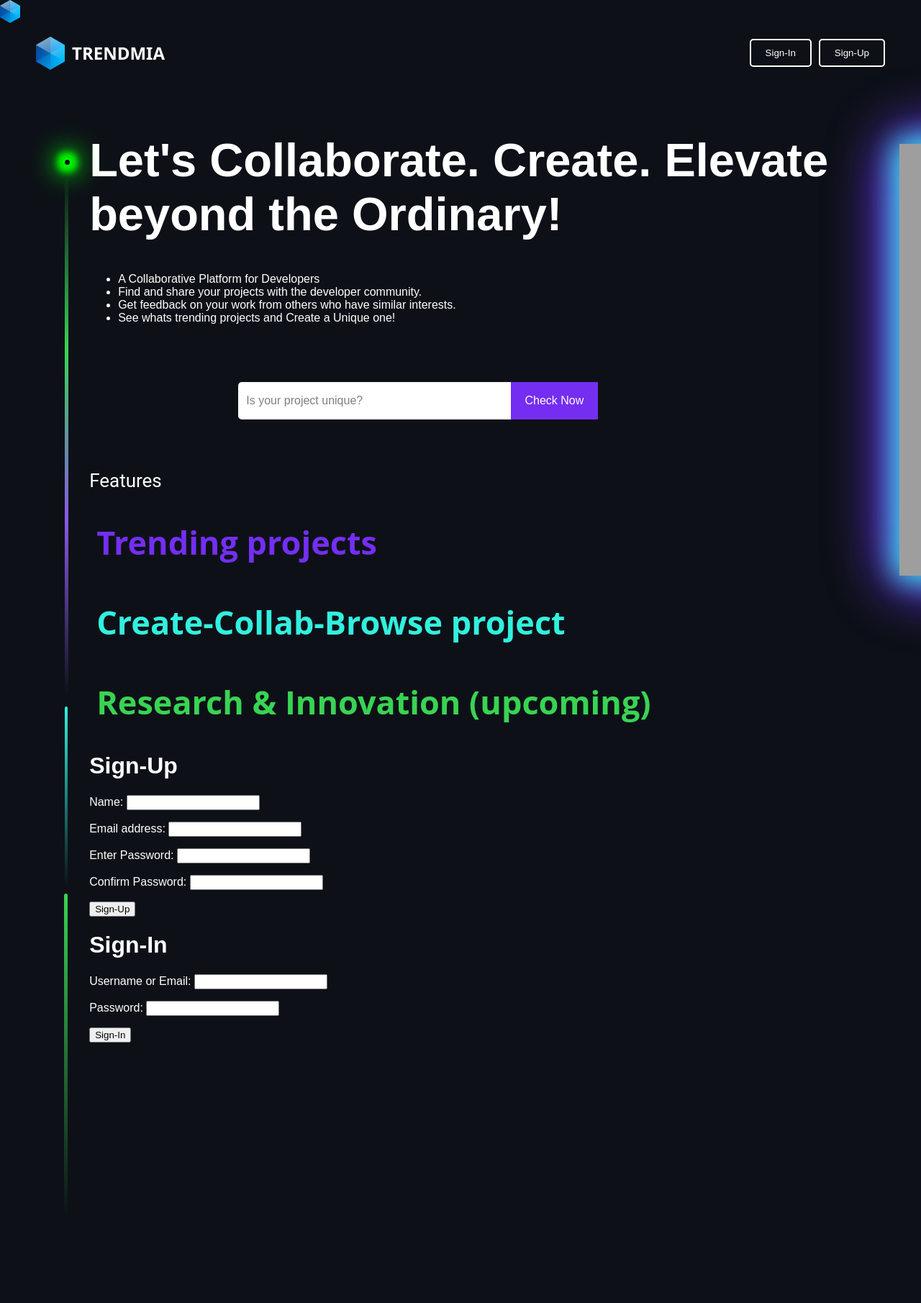
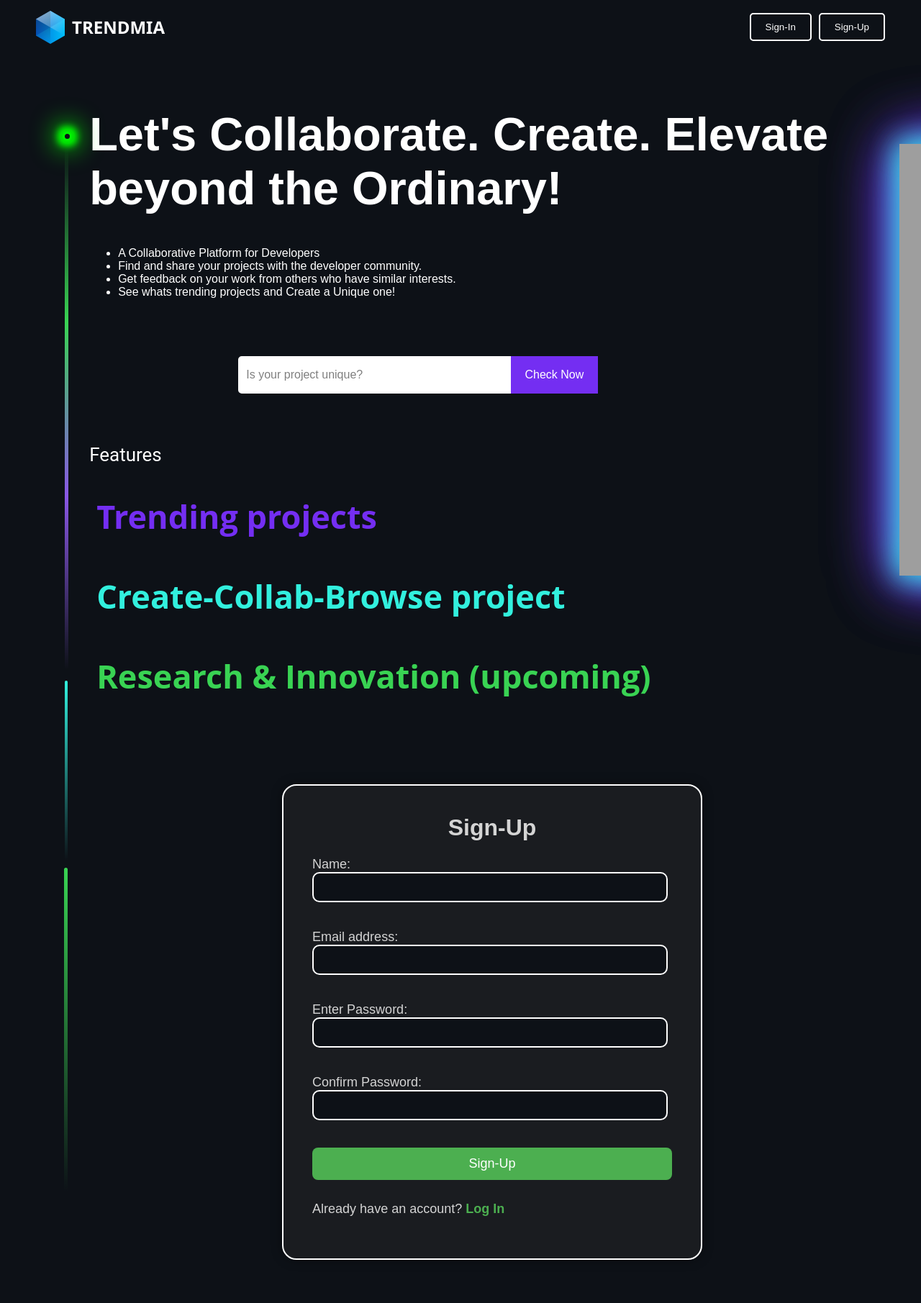
Before and after one commit to therishiagarwal/trendmia, a Django app: page / in a window 1280 px wide; the page is wider, and only the part inside the window is pictured. Shown: that part at 72% size. Before the commit the page ends 1663 px from the top of that part, so only its background shows below. Run offline with Django 4.2, Linux system fonts and the light colour scheme; grey boxes are pictures that could not be loaded.

Commit message:
made changes ti sign-up and sing-in

```diff
--- a/static/dist/css/indexStyle.css
+++ b/static/dist/css/indexStyle.css
@@ -1,3 +1,4 @@
+/* static\dist\css\indexStyle.css */
 /* style.css  */
 
 body {
@@ -15,13 +16,17 @@ body {
 }
 
 .circular-wheel {
-    width: 7px; /* Adjust size as needed */
-    height: 7px; /* Adjust size as needed */
+  width: 7px;
+  /* Adjust size as needed */
+  height: 7px;
+  /* Adjust size as needed */
   background-color: transparent;
   border-radius: 50%;
-    margin: -20px auto; /* Adjust margin as needed */
+  margin: -20px auto;
+  /* Adjust margin as needed */
   position: relative;
-    box-shadow: 0 0 10px 10px #00ff00; /* Neon green glow effect */
+  box-shadow: 0 0 10px 10px #00ff00;
+  /* Neon green glow effect */
 }
 
 .circular-wheel::before {
@@ -31,17 +36,22 @@ body {
   left: -5px;
   right: -5px;
   bottom: -5px;
-    border: 2px ; /* Adjust border width and color as needed */
+  border: 2px;
+  /* Adjust border width and color as needed */
   border-radius: 50%;
-    animation: neon 1.5s infinite alternate; /* Neon animation effect */
+  animation: neon 1.5s infinite alternate;
+  /* Neon animation effect */
 }
 
 @keyframes neon {
   0% {
-      box-shadow: 0 0 3px 3px #00ff00; /* Initial glow */
+    box-shadow: 0 0 3px 3px #00ff00;
+    /* Initial glow */
   }
+
   100% {
-      box-shadow: 0 0 50px 10px #00ff00; /* Intense glow */
+    box-shadow: 0 0 50px 10px #00ff00;
+    /* Intense glow */
   }
 }
 
@@ -50,12 +60,10 @@ body {
   margin-top: 130px;
   height: 725px;
   width: 5px;
-    background: linear-gradient(
-        rgba(57, 211, 83, 0),
+  background: linear-gradient(rgba(57, 211, 83, 0),
       #39d353,
       #8957e5,
-        rgba(57, 211, 83, 0)
-    );
+      rgba(57, 211, 83, 0));
   border-radius: 10px;
 }
 
@@ -65,8 +73,7 @@ body {
   margin-left: -5px;
   height: 250px;
   width: 7px;
-  background: linear-gradient( #32F0DE,rgba(50, 240, 222, 0)
-  );
+  background: linear-gradient(#32F0DE, rgba(50, 240, 222, 0));
   border-radius: 10px;
 }
 
@@ -76,10 +83,8 @@ body {
   margin-left: -5px;
   height: 450px;
   width: 8px;
-  background: linear-gradient(
-      #39d353,
-      rgba(57, 211, 83, 0)
-  );
+  background: linear-gradient(#39d353,
+      rgba(57, 211, 83, 0));
   border-radius: 10px;
 }
 
@@ -90,11 +95,13 @@ body {
   left: 1250px;
   z-index: -1;
   /* Ensure the image stays behind other content */
-  width: 600px; /* Adjust width as needed */
-  height: 600px; /* Adjust height as needed */
+  width: 600px;
+  /* Adjust width as needed */
+  height: 600px;
+  /* Adjust height as needed */
   filter:
-    drop-shadow(0 0 20px #32F0DE)
-    drop-shadow(0 0 40px #6932F0); /* Neon gradient glow effect using image shape */
+    drop-shadow(0 0 20px #32F0DE) drop-shadow(0 0 40px #6932F0);
+  /* Neon gradient glow effect using image shape */
 }
 
 .blob-image::before {
@@ -105,17 +112,22 @@ body {
   bottom: -20px;
   left: -20px;
   /* Adjust the box-shadow to create the desired neon shadow effect */
-  box-shadow: 0 0 30px 20px #32F0DE, 0 0 40px 30px #6932F0; /* Neon shadow */
-  animation: neon-shadow 1.5s infinite alternate; /* Neon shadow animation */
+  box-shadow: 0 0 30px 20px #32F0DE, 0 0 40px 30px #6932F0;
+  /* Neon shadow */
+  animation: neon-shadow 1.5s infinite alternate;
+  /* Neon shadow animation */
 }
 
 @keyframes neon-shadow {
   0% {
     /* Adjust the box-shadow for the initial glow */
-    box-shadow: 0 0 30px 20px #32F0DE, 0 0 40px 30px #6932F0; /* Initial glow */
+    box-shadow: 0 0 30px 20px #32F0DE, 0 0 40px 30px #6932F0;
+    /* Initial glow */
   }
+
   100% {
-    box-shadow: 0 0 20px 10px #32F0DE, 0 0 30px 20px #6932F0; /* Intense glow */
+    box-shadow: 0 0 20px 10px #32F0DE, 0 0 30px 20px #6932F0;
+    /* Intense glow */
   }
 }
 
@@ -174,7 +186,7 @@ body {
 
 .search-bar {
   margin-top: 80px;
-    margin-left: 20% ;
+  margin-left: 20%;
   max-width: 70%;
   width: 500px;
   background-color: white;
@@ -207,7 +219,8 @@ body {
   cursor: pointer;
   font-size: 16px;
   transition: background-color 0.3s ease;
-    margin-left: auto; /* Push the button to the right */
+  margin-left: auto;
+  /* Push the button to the right */
 }
 
 .search-bar button:hover {
@@ -223,7 +236,7 @@ body {
   font-size: 26px;
 }
 
-  .trending{
+.trending {
   padding: 10px;
   color: #742EF2;
   text-decoration: none;
@@ -233,9 +246,9 @@ body {
     "width" 100;
 }
 
-  .project{
+.project {
   padding: 10px;
-    color:#32F0DE;
+  color: #32F0DE;
   text-decoration: none;
   font-size: 45px;
   font-family: "Open Sans", sans-serif;
@@ -252,3 +265,81 @@ body {
   font-variation-settings:
     "width" 100;
 }
+
+.flashcard-wrapper {
+  position: relative;
+  max-width: 500px;
+  margin: 50px auto 0; /* Center the flashcard and decrease top margin */
+}
+
+.flashcard {
+  width: 100%;
+  height: auto;
+  background-color: #1A1C20;
+  color: #d4d4d4;
+  border-radius: 20px;
+  box-shadow: 0 0 15px rgba(0, 0, 0, 0.4);
+  padding: 40px;
+  backdrop-filter: blur(10%);
+  border: 2px solid white; /* Add white border */
+}
+
+.flashcard-content {
+  position: relative;
+  z-index: 1;
+  font-size: 20px;
+}
+
+.flashcard-content h1 {
+  text-align: center;
+  font-size: 32px;
+  margin-top: 0;
+}
+
+.flashcard-content p {
+  font-size: 18px;
+}
+
+.flashcard-content form {
+  margin-bottom: 30px;
+}
+
+.flashcard-content input[type="text"],
+.flashcard-content input[type="email"],
+.flashcard-content input[type="password"] {
+  width: calc(100% - 30px); /* Adjust width */
+  padding: 10px;
+  font-size: 16px;
+  border: 2px solid white; /* Add white border */
+  border-radius: 10px;
+  margin-bottom: 20px;
+  background-color: #0d1117; /* Change background color */
+  color: #fff; /* Change text color to white */
+}
+
+.flashcard-content button[type="submit"] {
+  background-color: #4CAF50;
+  color: #fff;
+  padding: 12px 25px;
+  font-size: 18px;
+  border: none;
+  border-radius: 8px;
+  cursor: pointer;
+  width: 100%;
+  transition: background-color 0.3s ease;
+}
+
+.flashcard-content button[type="submit"]:hover {
+  background-color: #45a049;
+}
+
+.flashcard-content a {
+  color: #4CAF50;
+  text-decoration: none;
+  font-weight: bold;
+  transition: color 0.3s ease;
+}
+
+.flashcard-content a:hover {
+  color: #45a049;
+}
--- a/templates/index.html
+++ b/templates/index.html
@@ -1,3 +1,4 @@
+<!-- D:\Code Playground\demo django\myproject\templates\index.html -->
 <!-- index.html -->
 
 {% load static %}
@@ -10,7 +11,6 @@
   <title>Trendmia</title>
   <link rel="stylesheet" href="https://fonts.googleapis.com/css2?family=Dosis:wght@400;700&display=swap">
   <link rel="stylesheet" type="text/css" href="{% static 'dist/css/indexStyle.css' %}">
-  <img src="{% static 'dist/images/logo.svg' %}" alt="Logo">
   <img src="{% static 'dist/images/magicpattern-blob-1708592793397.svg' %}" alt="Blob Image" class="blob-image">
 </head>
 
@@ -62,22 +62,20 @@
             <h1 class="research">Research &amp; Innovation (upcoming)</h1>
           </div>
         </div>
-        <!-- Bottom Sign-In section -->
-        <div id="signup-section"> <!-- Add id attribute for navigation -->
+        <div class="content">
+          <div class="flashcard-wrapper">
+            <div class="flashcard">
+              <!-- Sign-Up Section -->
+              <div id="signup-section" class="flashcard-content">
                 <h1>Sign-Up</h1>
                 <form method="POST" action="{% url 'signup' %}">
                   {% csrf_token %}
                   {{ form.as_p }}
                   <button type="submit">Sign-Up</button>
                 </form>
+                <p>Already have an account? <a href="{% url 'login' %}">Log In</a></p>
               </div>
-        <div id="signin">
-          <h1>Sign-In</h1>
-          <form method="POST" action="{% url 'login' %}">
-            {% csrf_token %}
-            {{ login_form.as_p }}
-            <button type="submit">Sign-In</button>
-          </form>
+            </div>
           </div>
 
         </div>
@@ -88,13 +86,7 @@
       <!-- JavaScript code -->
       <script>
         document.addEventListener('DOMContentLoaded', function () {
-        var signinButton = document.getElementById('signin-button');
           var signupButton = document.getElementById('signup-button');
-
-        signinButton.addEventListener('click', function () {
-          var signinSection = document.getElementById('signin-section');
-          signinSection.scrollIntoView({ behavior: 'smooth' });
-        });
 
           signupButton.addEventListener('click', function () {
             var signupSection = document.getElementById('signup-section');
```
Also changed, not shown: templates/login.html (added, +11 -0 lines), myapp/migrations/0003_alter_customuser_date.py (added). Lines whose indentation alone changed are shown as unchanged.
